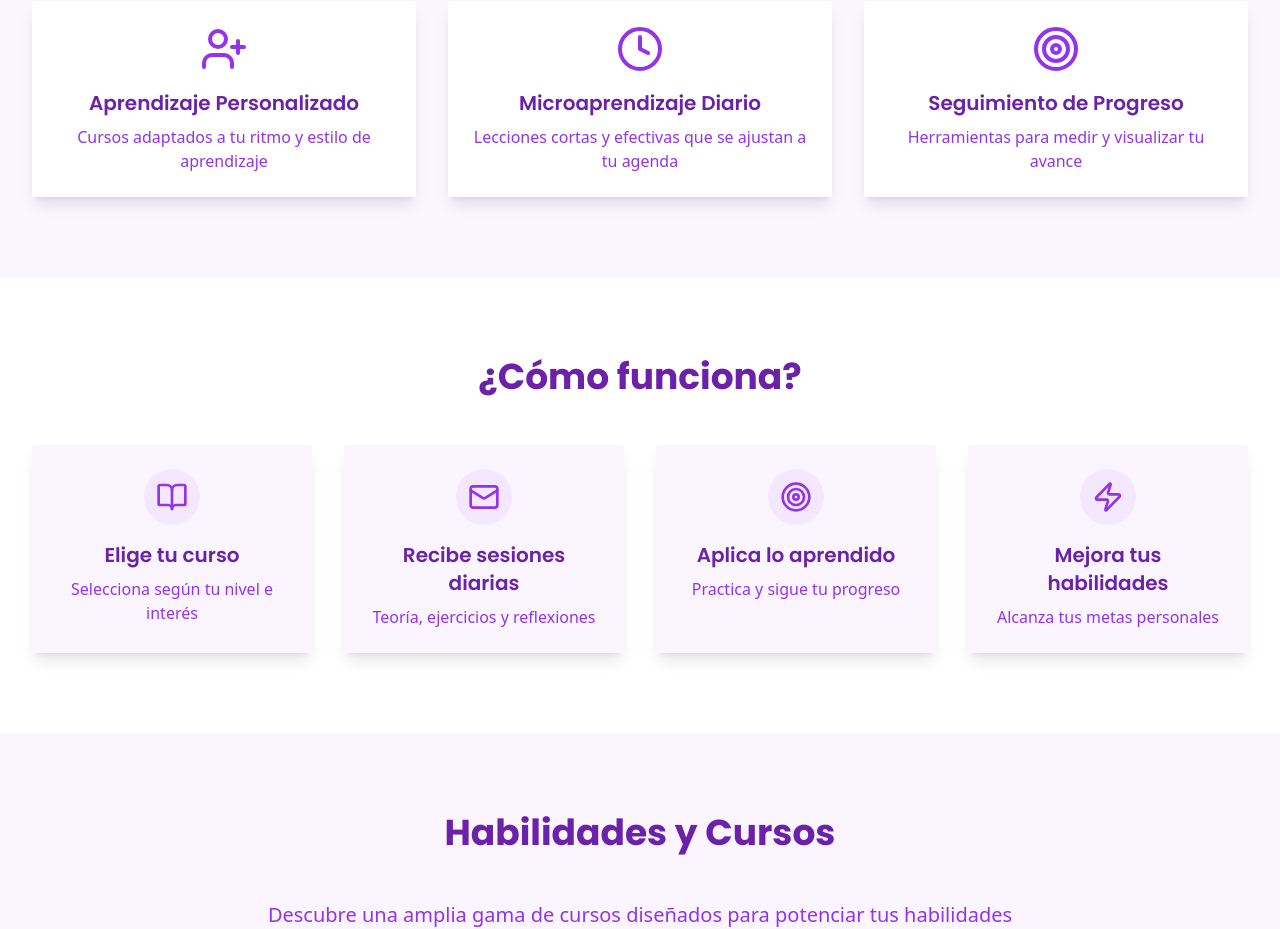
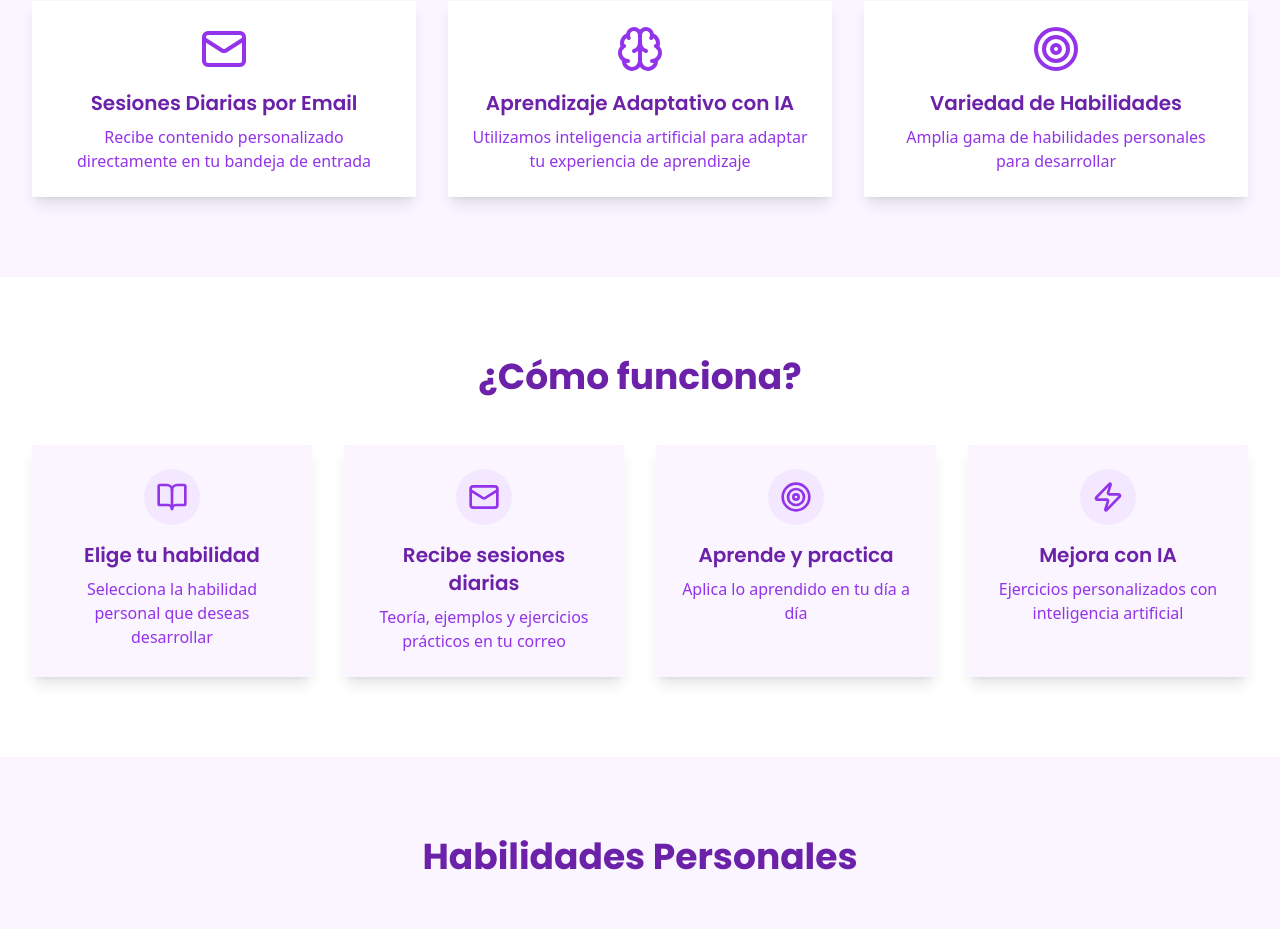
Before and after one commit to Ferrajju/skillvoo-landing, a Next.js app: page / in a window 1280 px wide. Shown: the part 1060-1989 px from the top of the page. Built offline with nearby package versions, Linux system fonts and the light colour scheme.

Commit message:
Landing Page 2,1 Adaptando todsa la landing page segunda¡'

```diff
--- a/app/page.tsx
+++ b/app/page.tsx
@@ -4,7 +4,7 @@ import { Button } from "@/components/ui/button"
 import { Input } from "@/components/ui/input"
 import { Card, CardContent,  } from "@/components/ui/card"
 
-import { Mail, Clock, Brain, Zap, BookOpen, UserPlus, CheckCircle, Target, Puzzle, Lightbulb, MessageSquare, BarChart, Users, Award } from 'lucide-react'
+import { Mail, Clock, Brain, Zap, BookOpen,  CheckCircle, Target, Puzzle, Lightbulb, MessageSquare,} from 'lucide-react'
 import Image from "next/image"
 import Link from "next/link"
 import { useState } from 'react'
@@ -174,13 +174,13 @@ export default function LandingPage() {
             variants={fadeInUp}
             className="text-2xl text-center text-gradient font-semibold mb-8 max-w-3xl mx-auto p-6 bg-purple-100 rounded-lg shadow-sm"
           >
-            SkillVoo es la primera plataforma en línea que ofrece cursos para desarrollar habilidades personales de manera efectiva y personalizada.
+            SkillVoo es la plataforma innovadora que ofrece desarrollo personalizado de habilidades personales a través de sesiones diarias por correo electrónico.
           </motion.p>
           <div className="grid grid-cols-1 md:grid-cols-3 gap-8 mt-12">
             {[
-              { title: "Aprendizaje Personalizado", icon: UserPlus, description: "Cursos adaptados a tu ritmo y estilo de aprendizaje" },
-              { title: "Microaprendizaje Diario", icon: Clock, description: "Lecciones cortas y efectivas que se ajustan a tu agenda" },
-              { title: "Seguimiento de Progreso", icon: Target, description: "Herramientas para medir y visualizar tu avance" },
+              { title: "Sesiones Diarias por Email", icon: Mail, description: "Recibe contenido personalizado directamente en tu bandeja de entrada" },
+              { title: "Aprendizaje Adaptativo con IA", icon: Brain, description: "Utilizamos inteligencia artificial para adaptar tu experiencia de aprendizaje" },
+              { title: "Variedad de Habilidades", icon: Target, description: "Amplia gama de habilidades personales para desarrollar" },
             ].map((feature, index) => (
               <motion.div
                 key={index}
@@ -213,10 +213,10 @@ export default function LandingPage() {
           </motion.h2>
           <div className="grid grid-cols-1 md:grid-cols-2 lg:grid-cols-4 gap-8">
             {[
-              { title: "Elige tu curso", icon: BookOpen, description: "Selecciona según tu nivel e interés" },
-              { title: "Recibe sesiones diarias", icon: Mail, description: "Teoría, ejercicios y reflexiones" },
-              { title: "Aplica lo aprendido", icon: Target, description: "Practica y sigue tu progreso" },
-              { title: "Mejora tus habilidades", icon: Zap, description: "Alcanza tus metas personales" },
+              { title: "Elige tu habilidad", icon: BookOpen, description: "Selecciona la habilidad personal que deseas desarrollar" },
+              { title: "Recibe sesiones diarias", icon: Mail, description: "Teoría, ejemplos y ejercicios prácticos en tu correo" },
+              { title: "Aprende y practica", icon: Target, description: "Aplica lo aprendido en tu día a día" },
+              { title: "Mejora con IA", icon: Zap, description: "Ejercicios personalizados con inteligencia artificial" },
             ].map((step, index) => (
               <motion.div
                 key={index}
@@ -253,13 +253,13 @@ export default function LandingPage() {
             variants={fadeInUp}
             className="text-4xl font-bold text-center text-purple-800 mb-12 font-heading"
           >
-            Habilidades y Cursos
+            Habilidades Personales
           </motion.h2>
           <motion.p
             variants={fadeInUp}
             className="text-xl text-center text-purple-600 mb-8 max-w-3xl mx-auto"
           >
-            Descubre una amplia gama de cursos diseñados para potenciar tus habilidades personales y profesionales.
+            Descubre nuestra amplia variedad de habilidades personales para desarrollar. Cada día, recibirás teoría, ejemplos y ejercicios prácticos para aplicar en tu vida diaria.
           </motion.p>
           <div className="grid grid-cols-1 md:grid-cols-2 lg:grid-cols-3 gap-8">
             {[
@@ -306,12 +306,10 @@ export default function LandingPage() {
           </motion.h2>
           <div className="grid grid-cols-1 md:grid-cols-2 gap-8">
             {[
-              { title: "Aprendizaje Adaptativo", description: "Nuestro sistema se ajusta a tu ritmo y estilo de aprendizaje", icon: Brain },
-              { title: "Microlearning", description: "Lecciones cortas y efectivas que puedes completar en minutos", icon: Clock },
-              { title: "Ejercicios Prácticos", description: "Aplica lo aprendido con actividades interactivas", icon: Target },
-              { title: "Seguimiento de Progreso", description: "Visualiza tu avance y logros en tiempo real", icon: BarChart },
-              { title: "Comunidad de Aprendizaje", description: "Conecta con otros estudiantes y comparte experiencias", icon: Users },
-              { title: "Certificaciones", description: "Obtén reconocimiento por tus habilidades adquiridas", icon: Award },
+              { title: "Aprendizaje Adaptativo con IA", description: "Nuestro sistema de IA se ajusta a tu ritmo y estilo de aprendizaje", icon: Brain },
+              { title: "Sesiones Diarias por Email", description: "Recibe contenido personalizado directamente en tu bandeja de entrada", icon: Mail },
+              { title: "Ejercicios Prácticos Personalizados", description: "Aplica lo aprendido con actividades interactivas adaptadas por IA", icon: Target },
+              { title: "Variedad de Habilidades", description: "Amplia gama de habilidades personales para desarrollar", icon: BookOpen },
             ].map((feature, index) => (
               <motion.div
                 key={index}
```
